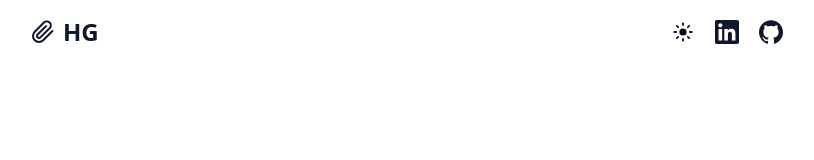
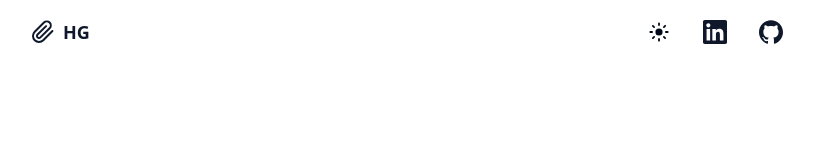
Before and after one commit to coding-chef77/portfolio-chadcn-ui, a React (Vite) app: page / in a window 1280 px wide. Shown: the top 160 px of the page, without its empty margins (233-1047 px from the left). Built offline with nearby package versions, Linux system fonts and the light colour scheme.

Commit message:
added navbar optimazation for smaller screens

```diff
--- a/src/components/Navbar.tsx
+++ b/src/components/Navbar.tsx
@@ -23,33 +23,31 @@ export default function Navbar() {
   return (
     <header className="bg-background sticky top-0 z-10 w-full">
       <div className="flex h-16 items-center px-4 sm:px-8 lg:px-44">
-        <div className="mx-auto w-full max-w-3xl space-y-20">
-          <div className="flex justify-between">
-            <div className="flex flex-1 items-center justify-start">
+        <div className="mx-auto w-full max-w-3xl">
+          <div className="flex justify-between items-center">
+            <div className="flex items-center">
               {/* Link and site name/icon */}
               <a className="text-primary size-10 p-2" href="/">
-                <FiPaperclip className="size-full" />
+                <FiPaperclip className="h-full w-full" />
               </a>
-              <h1 className="text-primary text-2xl font-bold">HG</h1>
+              <h1 className="text-primary text-lg font-bold">HG</h1>
             </div>
-            <div className="flex flex-1 items-center justify-end">
-              <nav className="flex items-center space-x-1">
+            <div className="flex items-center space-x-4">
               <ThemeToggle />
               <a
                 href="https://www.linkedin.com/in/heine-g%C3%BCnther/"
                 target="_blank"
-                  className="size-10 p-2 text-primary hover:text-[#0077B5]  dark:hover:text-[#0077B5]"
+                className="size-10 p-2 text-primary hover:text-[#0077B5] dark:hover:text-[#0077B5]"
               >
-                  <SiLinkedin className="h-full w-full" />
+                <SiLinkedin className="h-6 w-6" />
               </a>
               <a
                 href="https://github.com/coding-chef77"
                 target="_blank"
-                  className="size-10 p-2 text-primary hover:text-[#4078c0]  dark:hover:text-[#4078c0]"
+                className="size-10 p-2 text-primary hover:text-[#4078c0] dark:hover:text-[#4078c0]"
               >
-                  <SiGithub className="h-full w-full" />
+                <SiGithub className="h-6 w-6" />
               </a>
-              </nav>
             </div>
           </div>
         </div>
```
Lines whose indentation alone changed are shown as unchanged.
